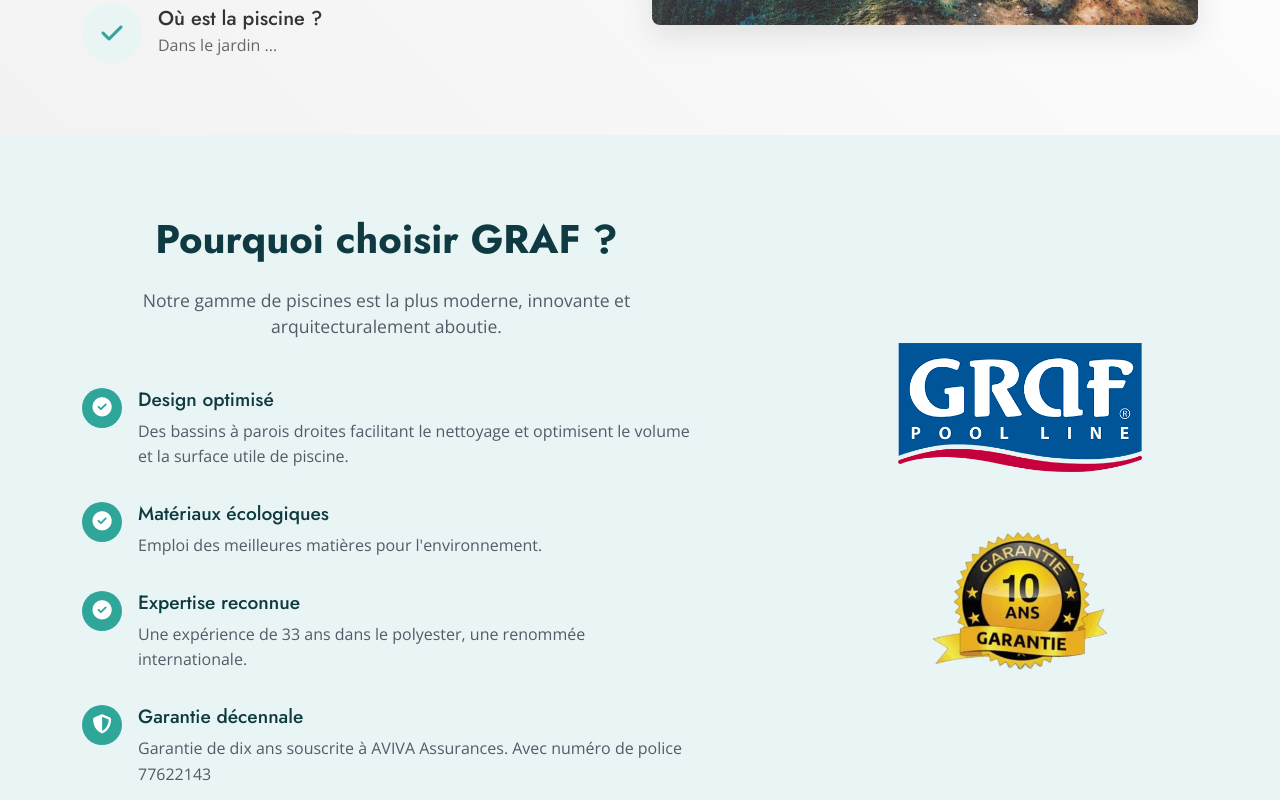
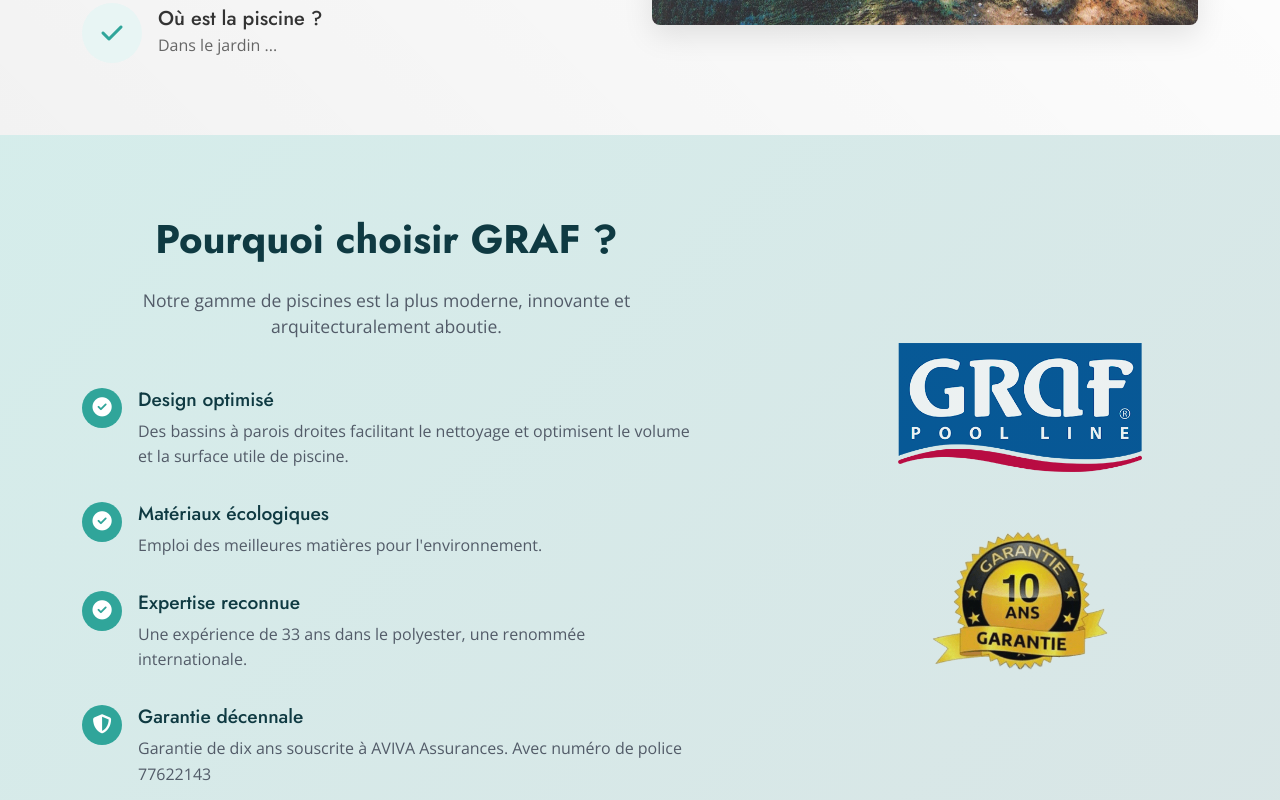
Before and after one commit to MargotRasamy/maurice-havard, a React (Create React App) app: page / in a window 1280 px wide. Shown: the part 2080-2880 px from the top of the page. Built offline with nearby package versions, Linux system fonts and the light colour scheme; no server answers.

Commit message:
update colors rgb

```diff
--- a/src/components/SpecificProjectJourney/SpecificProjectJourney.scss
+++ b/src/components/SpecificProjectJourney/SpecificProjectJourney.scss
@@ -10,7 +10,7 @@
 
   p {
     font-size: 1.1rem;
-    color: #666;
+    color: #ffffff;
     line-height: 1.6;
   }
 
@@ -44,7 +44,7 @@
       bottom: 0;
       left: 0;
       right: 0;
-      background: rgba(0, 0, 0, 0.7);
+      background: rgba(var(--bs-dark-rgb), 0.7);
       color: white;
       padding: 1rem;
       transform: translateY(100%);
@@ -65,7 +65,7 @@
     left: 0;
     right: 0;
     bottom: 0;
-    background: rgba(0, 0, 0, 0.9);
+    background: rgba(0, 0, 0, 0.6);
     display: flex;
     justify-content: center;
     align-items: center;
--- a/src/styles/global.scss
+++ b/src/styles/global.scss
@@ -9,6 +9,11 @@ $very-light: #d9d9d950;
 $carousel-dark: #064852;
 $bg-overlay: rgba($carousel-dark, .5);
 
+// Function to convert hex to RGB
+@function hex-to-rgb($hex) {
+  @return red($hex), green($hex), blue($hex);
+}
+
 :root {
     // Variables nécessaires pour Bootstrap
     --bs-primary: #{$primary};
@@ -19,6 +24,11 @@ $bg-overlay: rgba($carousel-dark, .5);
     --bs-very-light: #{$very-light};
     --bs-carousel-dark: #{$carousel-dark};
     --bs-bg-overlay: #{$bg-overlay};
+
+    --bs-primary-rgb: #{hex-to-rgb($primary)};
+    --bs-secondary-rgb: #{hex-to-rgb($secondary)};
+    --bs-light-rgb: #{hex-to-rgb($light)};
+    --bs-dark-rgb: #{hex-to-rgb($dark)};
 
     --bs-btn-active-color: $light !important;
     --bs-btn-active-bg: darken($primary, 10%) !important;
```
